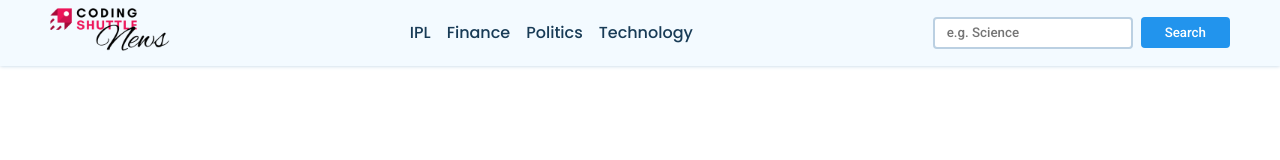
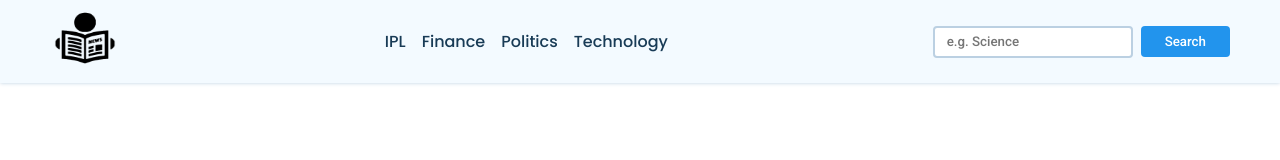
Before and after one commit to ayushg14/News_Article, a plain HTML site: page index.html in a window 1280 px wide. Drawn offline with Linux system fonts and the light colour scheme; no server answers.

Commit message:
Add files via upload

```diff
--- a/index.html
+++ b/index.html
@@ -3,7 +3,8 @@
 <head>
     <meta charset="UTF-8">
     <meta name="viewport" content="width=device-width, initial-scale=1.0">
-    <title>News App</title>
+    <title>E-News Articles</title>
+    <link rel="icon" href="assests/main-logo-removebg-preview.png">
     <link rel="stylesheet" href="style.css">
 </head>
 <body>
@@ -11,7 +12,7 @@
     <nav>
         <div class="main-nav container flex">
             <a href="#" onClick="reload()" class="company-logo">
-                <img src="assests/logo.png" alt="company logo">
+                <img src="assests/main-logo-removebg-preview.png" alt="company logo">
             </a>
             <div class="nav-links">
                 <ul class="flex">
--- a/style.css
+++ b/style.css
@@ -60,7 +60,8 @@ nav {
 }
 
 .company-logo img{
-    width: 120px;
+    width: 70px;
+    height: 60px;
 }
 
 .nav-links ul {
```
Also changed, not shown: app.js (+6 -6 lines), assests/main-logo-removebg-preview.png (added), assests/main-logo.png (added).
